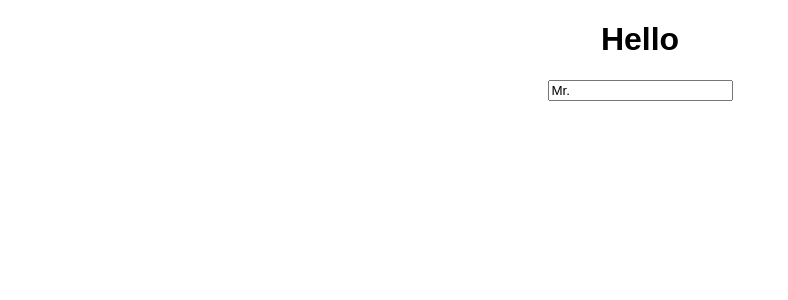
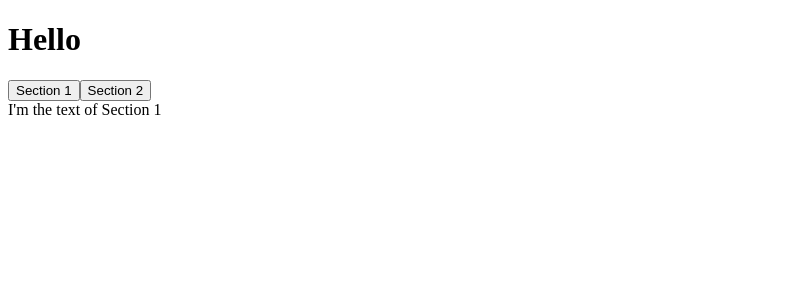
Before and after one commit to jinimong/super-hooks, a React (Create React App) app: page / in a window 1280 px wide. Shown: the top 300 px of the page, without its empty margins (0-788 px from the left). Built offline with nearby package versions, Linux system fonts and the light colour scheme.

Commit message:
Add useTab

```diff
--- a/src/App.js
+++ b/src/App.js
@@ -1,13 +1,27 @@
-import "./styles.css";
-import { useInput } from "./hooks/useInput";
+import { useTab } from "./hooks/useTab";
+
+const tabs = [
+  {
+    title: "Section 1",
+    text: "I'm the text of Section 1",
+  },
+  {
+    title: "Section 2",
+    text: "I'm the text of Section 2",
+  },
+];
 
 const App = () => {
-  const validateMaxLength = (value) => value.length <= 10;
-  const name = useInput("Mr.", validateMaxLength);
+  const { tab, setTabIndex } = useTab(0, tabs);
   return (
     <div className="App">
       <h1>Hello</h1>
-      <input placeholder="Name" {...name} />
+      {tabs.map((tab, index) => (
+        <button key={tab.title} onClick={() => setTabIndex(index)}>
+          {tab.title}
+        </button>
+      ))}
+      <div>{tab.text}</div>
     </div>
   );
 };
--- /dev/null
+++ b/src/hooks/useTab.js
@@ -0,0 +1,12 @@
+import { useState } from "react";
+
+export const useTab = (initialTabIndex, allTabs) => {
+  const [tabIndex, setTabIndex] = useState(initialTabIndex);
+  if (!allTabs || !Array.isArray(allTabs)) {
+    throw Error("Not Found Tabs");
+  }
+  return {
+    tab: allTabs[tabIndex],
+    setTabIndex,
+  };
+};
```
Also changed, not shown: 1 other file (tests, documents, lock files or other folders).
